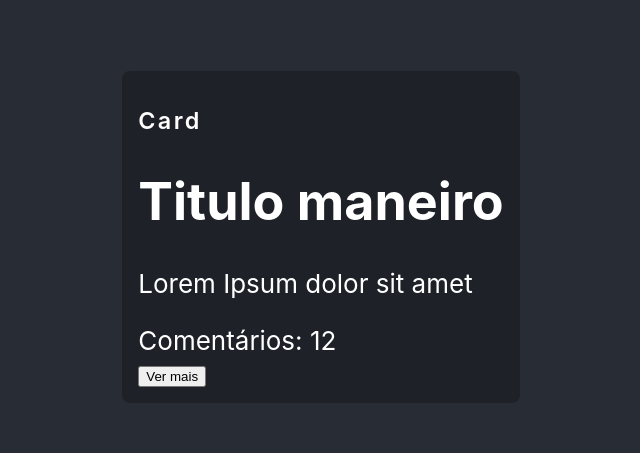
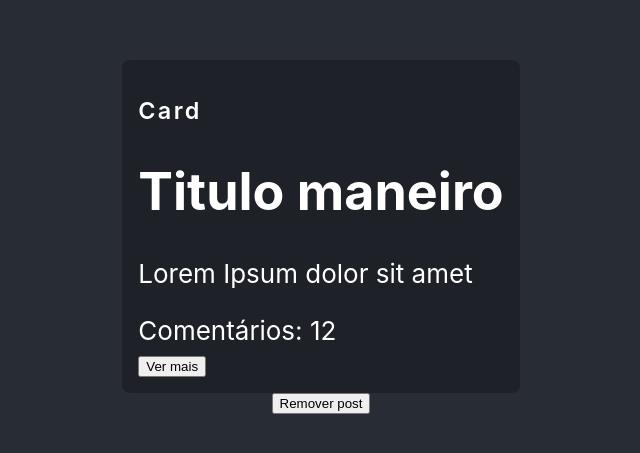
Before and after one commit to tatoap/especialista_react_project, a React (Create React App) app: page / in a window 1280 px wide. Shown: the part 163-616 px from the top of the page, without its empty margins (319-959 px from the left). Built offline with nearby package versions, Linux system fonts and the light colour scheme.

Commit message:
Renderização condicional de várias formas

```diff
--- a/src/App.tsx
+++ b/src/App.tsx
@@ -1,20 +1,30 @@
 import { useState } from 'react';
 import './App.css';
 import Card from './components/Card';
-import Post from './components/Post';
+import Post, { PostObject } from './components/Post';
 
 function App() {
-  const [post] = useState({
+  console.log('renderizou app')
+  const [post, setPost] = useState<PostObject | undefined>({
     title: 'Titulo maneiro',
     content: 'Lorem Ipsum dolor sit amet'
   })
 
+  if (!post)
+    return <h1>404 - Post não encontrado</h1>
+
   return (
     <div className="App">
-      <header className="App-header">
-        <Card align="left" title={"Card"}>
-          <Post post = {post} totalComents = {12} />
-        </Card>
+      <header className="App-header"> {
+        !!post &&
+          <Card align="left" title={"Card"}>
+            <Post post = {post} totalComents = {12} />
+          </Card>
+      }
+
+      <button onClick={() => setPost(undefined)}>
+        Remover post
+      </button>
       </header>
     </div>
   );
--- a/src/components/Button.tsx
+++ b/src/components/Button.tsx
@@ -21,14 +21,14 @@
 
     componentDidMount () {
         const timerId = setInterval(() => {
-            console.log('estou rodando')
+            //console.log('estou rodando')
         }, 5000)
 
         this.setState({timerId})
     }
 
     componentWillUnmount () {
-        console.log('Button será desmontado')
+        //console.log('Button será desmontado')
         if (this.state.timerId) {
             clearInterval(this.state.timerId)
         }
@@ -43,7 +43,7 @@
     }*/
 
     render () {
-        console.log('render')
+        //console.log('render')
         return <button
             onClick={() => {
                 this.setState({
```
